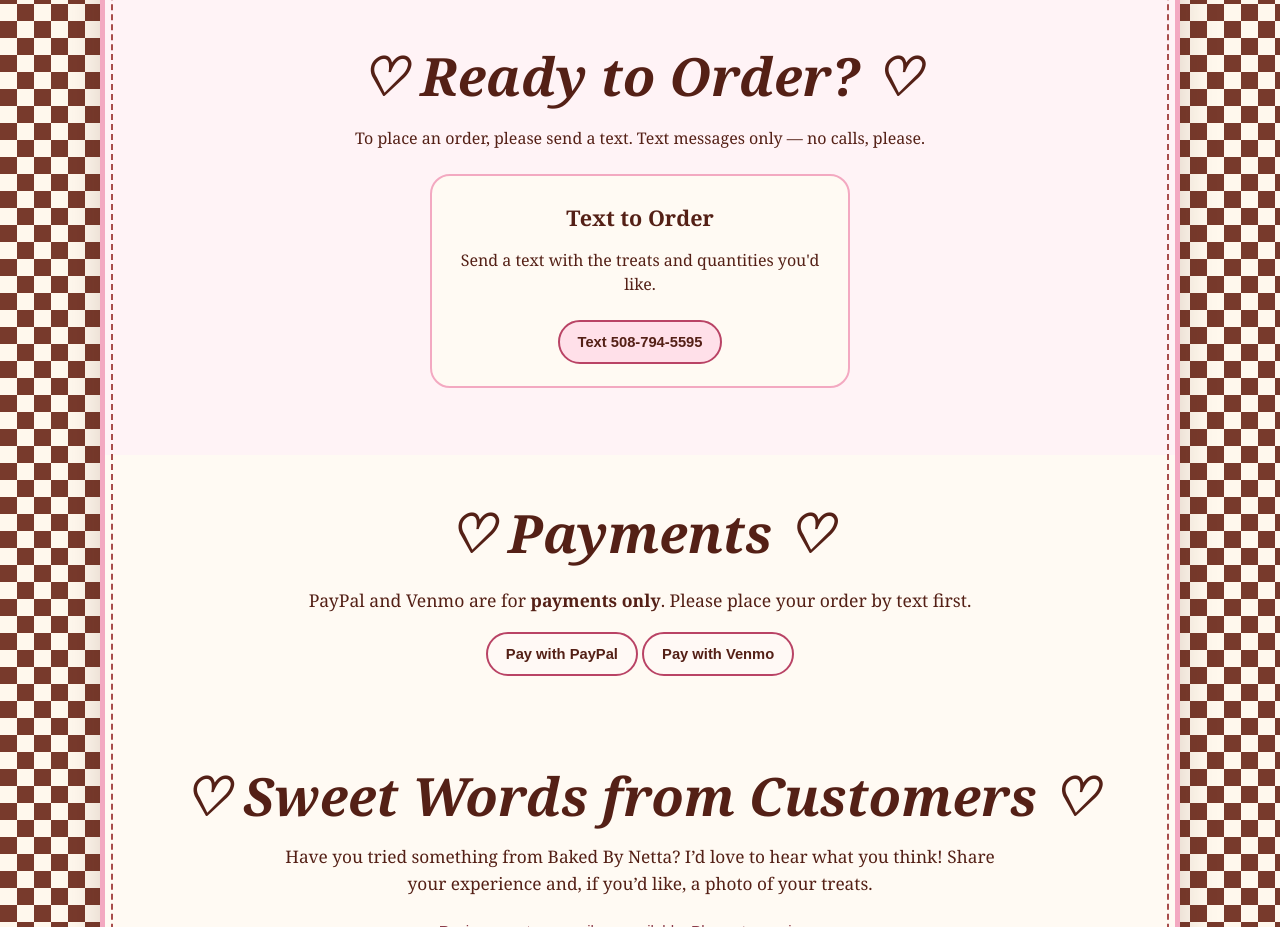
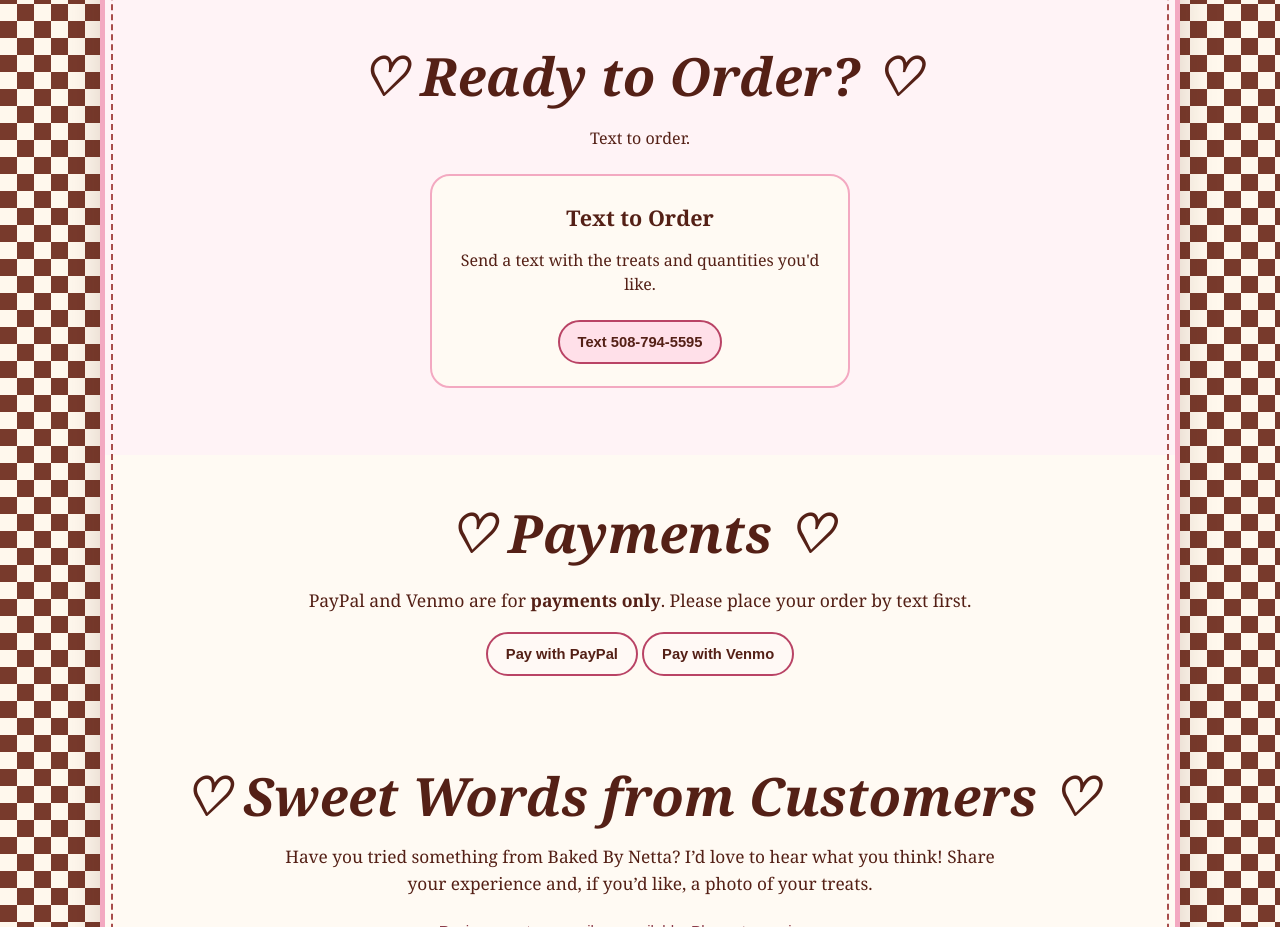
Before and after one commit to sheisnetta/baked-by-netta, a website: page index.html in a window 1280 px wide. Shown: the part 1560-2487 px from the top of the page. Drawn offline with Linux system fonts and the light colour scheme; no server answers.

Commit message:
Simplify text ordering instruction

```diff
--- a/index.html
+++ b/index.html
@@ -67,7 +67,7 @@ section{padding:42px 28px}.intro{text-align:center;background:#fffaf3}
 <div class="subhead">Biscoff Cinnamon Rolls</div><div class="price-row"><span>1 roll</span><strong>$6</strong></div><div class="price-row"><span>2 rolls</span><strong>$12</strong></div><div class="price-row"><span>4 rolls</span><strong>$19</strong></div>
 <div class="note">Same sweet rolls, just a little more Biscoff magic!</div></article></div>
 <div class="coming"><strong>More Menu Items</strong><span>♡ COMING SOON ♡</span></div></section>
-<section class="order" id="order"><h2 class="section-title">♡ Ready to Order? ♡</h2><p>To place an order, please send a text. Text messages only — no calls, please.</p>
+<section class="order" id="order"><h2 class="section-title">♡ Ready to Order? ♡</h2><p>Text to order.</p>
 <div class="order-cards"><div class="order-card"><h3>Text to Order</h3><p>Send a text with the treats and quantities you'd like.</p><a class="btn" href="sms:+15087945595">Text 508-794-5595</a></div>
 </div></section>
 <section class="pay" id="payment"><h2 class="section-title">♡ Payments ♡</h2><p>PayPal and Venmo are for <strong>payments only</strong>. Please place your order by text first.</p><a class="btn" href="https://www.paypal.me/Robynettaa" target="_blank" rel="noopener">Pay with PayPal</a> <a class="btn" href="https://www.venmo.com/u/BakedByNetta_" target="_blank" rel="noopener">Pay with Venmo</a></section>
```
